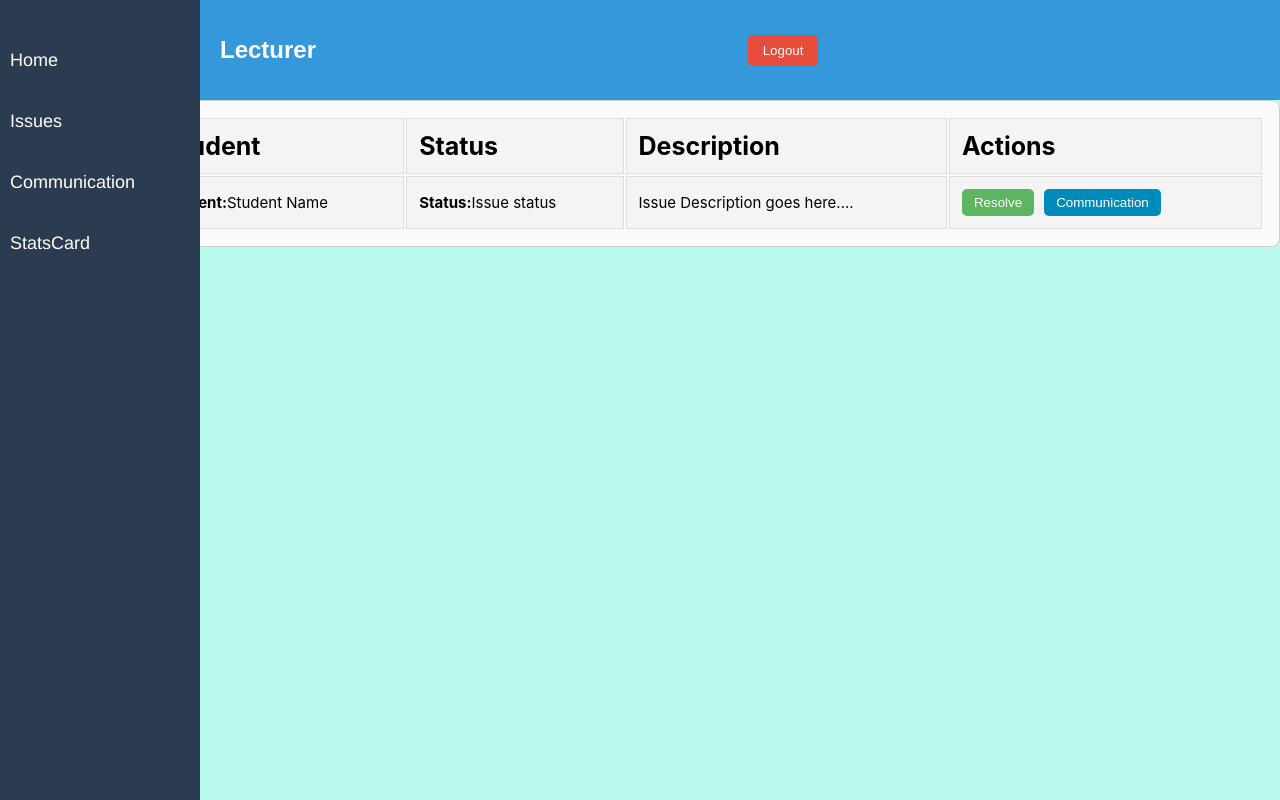
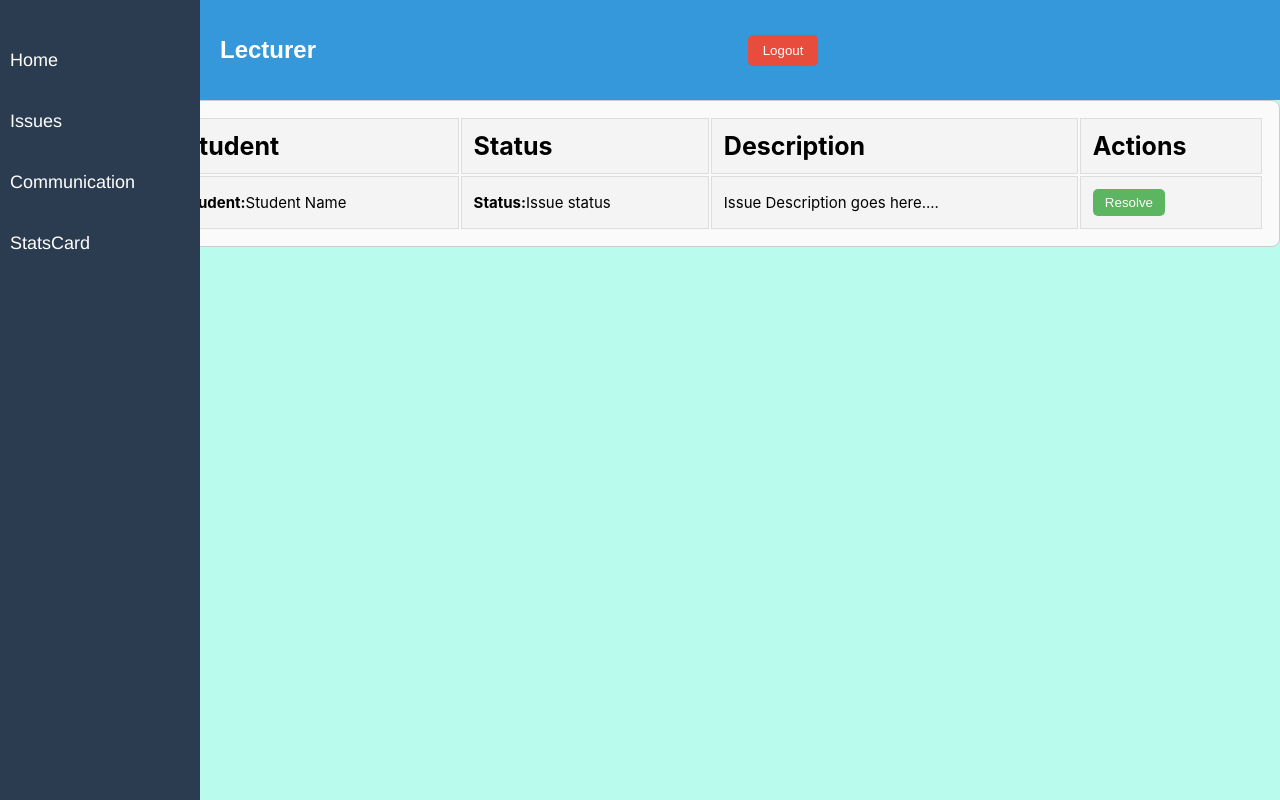
Before and after one commit to kuboilynn/softwaredevelopment, a React (Create React App) app in the folder front/my-app/: page /LecturerDashBoard/issues in a window 1280 px wide. Built offline with nearby package versions, Linux system fonts and the light colour scheme.

Commit message:
Reorganised my issue card to fix the all required space from the header to sidebar

```diff
--- a/front/my-app/src/LecturerDashBoard/IssueCard.jsx
+++ b/front/my-app/src/LecturerDashBoard/IssueCard.jsx
@@ -3,6 +3,7 @@ import '../pages/styles/IssueCard.css';
 
 const IssueCard = ({issue}) =>{
     return(
+        <div className="issue-card-container">
             <table className="Issue-card-table">
                 <thead>
                     <tr>
@@ -13,46 +14,24 @@ const IssueCard = ({issue}) =>{
                         <th>Actions</th>
                 </tr>
                 </thead>
+
                 <tbody>
                 <tr className="issue-card-row">
                     <td>{issue?.title||'Issue Title'}</td>
-
                     <td><strong>Student:</strong>{issue?.students||'Student Name'}</td>
                     <td><strong>Status:</strong>{issue?.status||'Issue status'}</td>
                     <td>{issue?.description||'Issue Description goes here....'}</td>
                     <td>
-            <button className="resolve-button">Resolve</button>
-            <button className="communication-button">Communication</button>
+                        <button className="resolve-button" onClick={() => handleResolve(issue.id)}>Resolve</button>
                     </td>
                 </tr>
                 </tbody>
-
-
             </table>
+        </div>
     );
 }
+const handleResolve = (issueId) => {
+    console.log(`Resolving issue with ID: ${issueId}`);
+};
 
 export default IssueCard;
-
-
-
-/*import React from "react";
-import '../pages/styles/IssueCard.css';
-
-const IssueCard = ({issue})=>{
-    if(!issue) {
-        return <div>Loading.....</div>
-    }
-    console.log(issue);
-    return(
-        <div className="Issue-card">
-            <h3>{issue.title}</h3>
-            <p><strong>Student:</strong>{issue.students}</p>
-            <p><strong>Status:</strong>{issue.status}</p>
-            <p>{issue.description}</p>
-            <button className="resolve-button">Resolve</button>
-            <button className="communication-button">Communication</button>
-        </div>
-    )
-}
-export default IssueCard;*/
```
Lines whose indentation alone changed are shown as unchanged.
